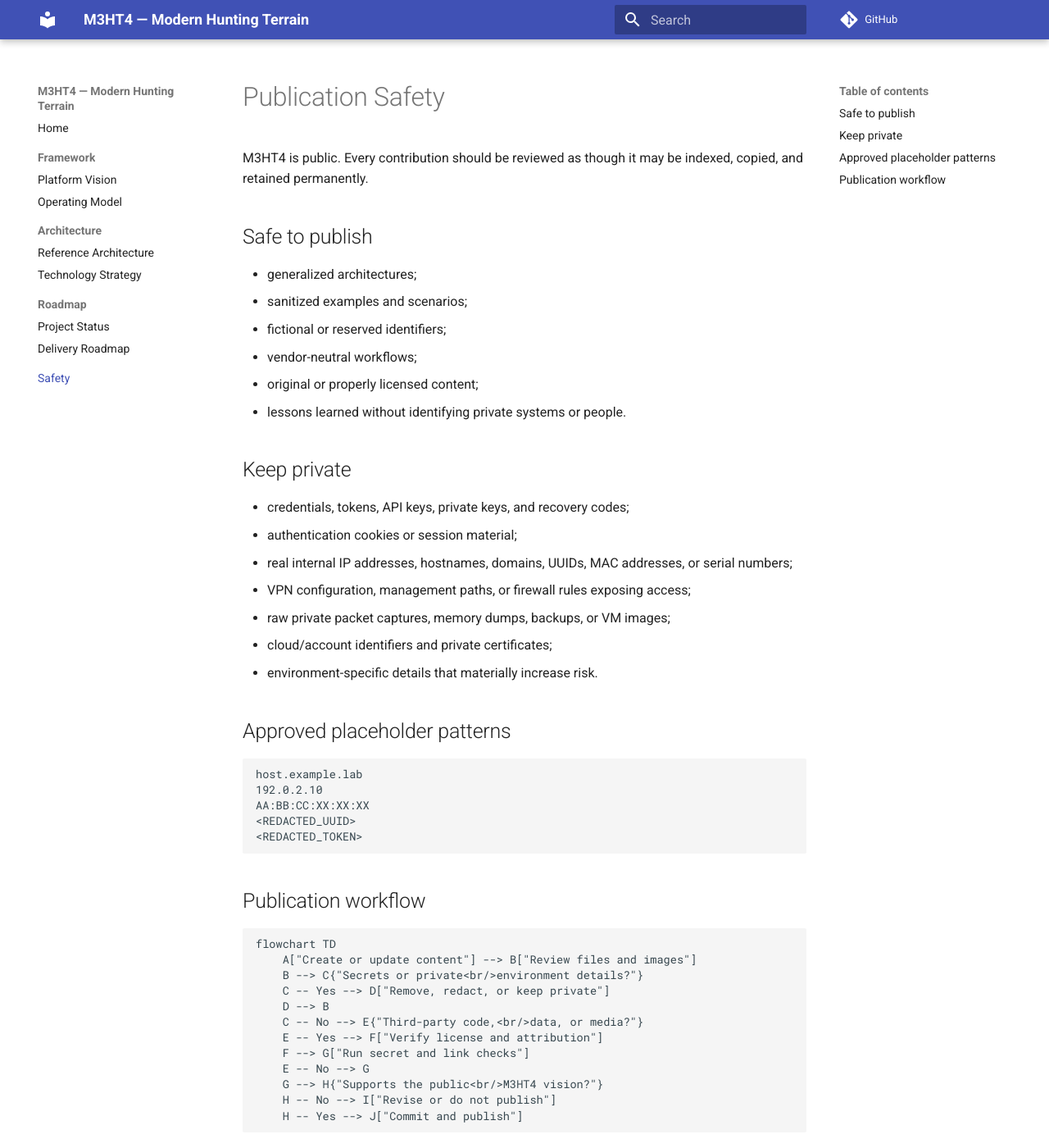
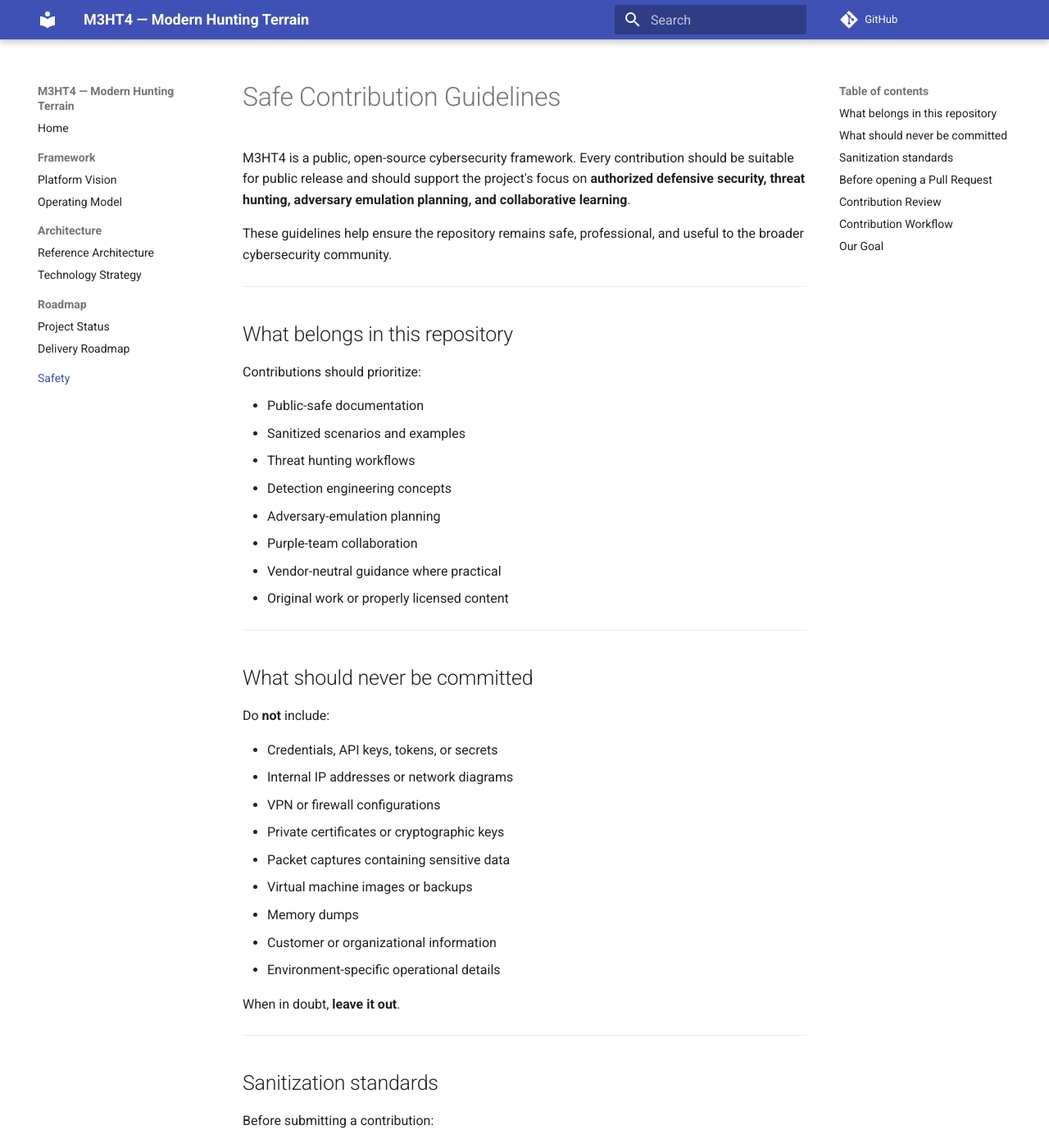
Before and after one commit to MehtaPar/M3HT4, an MkDocs documentation site: the page built from docs/security/publication-safety.md, in a window 1280 px wide and 1400 px high. Shown: the whole window at 82% size. Built offline with MkDocs 1.6.1 and Material for MkDocs 9.7.7, drawn with Linux system fonts in a browser that asks for light colours; comment, search, counter and statistics services are not loaded; some of the changed text lies outside the part shown.

Commit message:
Revise publication safety guidelines for clarity
Updated the publication safety guidelines to enhance clarity and organization. Added sections on sanitization standards, contribution workflow, and what should never be committed.

````diff
--- a/docs/security/publication-safety.md
+++ b/docs/security/publication-safety.md
@@ -1,27 +1,54 @@
-# Publication Safety
+# Safe Contribution Guidelines
 
-M3HT4 is public. Every contribution should be reviewed as though it may be indexed, copied, and retained permanently.
+M3HT4 is a public, open-source cybersecurity framework. Every contribution should be suitable for public release and should support the project's focus on **authorized defensive security, threat hunting, adversary emulation planning, and collaborative learning**.
 
-## Safe to publish
+These guidelines help ensure the repository remains safe, professional, and useful to the broader cybersecurity community.
 
-- generalized architectures;
-- sanitized examples and scenarios;
-- fictional or reserved identifiers;
-- vendor-neutral workflows;
-- original or properly licensed content;
-- lessons learned without identifying private systems or people.
+---
 
-## Keep private
+## What belongs in this repository
 
-- credentials, tokens, API keys, private keys, and recovery codes;
-- authentication cookies or session material;
-- real internal IP addresses, hostnames, domains, UUIDs, MAC addresses, or serial numbers;
-- VPN configuration, management paths, or firewall rules exposing access;
-- raw private packet captures, memory dumps, backups, or VM images;
-- cloud/account identifiers and private certificates;
-- environment-specific details that materially increase risk.
+Contributions should prioritize:
 
-## Approved placeholder patterns
+- Public-safe documentation
+- Sanitized scenarios and examples
+- Threat hunting workflows
+- Detection engineering concepts
+- Adversary-emulation planning
+- Purple-team collaboration
+- Vendor-neutral guidance where practical
+- Original work or properly licensed content
+
+---
+
+## What should never be committed
+
+Do **not** include:
+
+- Credentials, API keys, tokens, or secrets
+- Internal IP addresses or network diagrams
+- VPN or firewall configurations
+- Private certificates or cryptographic keys
+- Packet captures containing sensitive data
+- Virtual machine images or backups
+- Memory dumps
+- Customer or organizational information
+- Environment-specific operational details
+
+When in doubt, **leave it out**.
+
+---
+
+## Sanitization standards
+
+Before submitting a contribution:
+
+- Replace environment-specific information with placeholders.
+- Use fictional hostnames and reserved IP address ranges.
+- Remove any information that could identify a real environment.
+- Verify screenshots do not expose sensitive details.
+
+Example placeholders:
 
 ```text
 host.example.lab
@@ -31,19 +58,66 @@ AA:BB:CC:XX:XX:XX
 <REDACTED_TOKEN>
 ```
 
-## Publication workflow
+---
+
+## Before opening a Pull Request
+
+Use this checklist before submitting changes:
+
+- [ ] No credentials or secrets are included
+- [ ] No private infrastructure details are exposed
+- [ ] Examples are sanitized
+- [ ] Third-party content is properly licensed
+- [ ] Links render correctly
+- [ ] Documentation is clear and accurate
+- [ ] Content supports the M3HT4 framework
+
+---
+
+## Contribution Review
+
+Every contribution should improve at least one of the following:
+
+- 🔵 Blue Team workflows
+- 🔴 Red Team planning
+- 🟣 Purple Team collaboration
+- 🔎 Hunt
+- 🛡️ Detect
+- ♟️ Emulate
+- 📘 Train
+
+If a contribution doesn't strengthen one of these areas, it may not align with the goals of M3HT4.
+
+---
+
+## Contribution Workflow
 
 ```mermaid
 flowchart TD
-    A["Create or update content"] --> B["Review files and images"]
-    B --> C{"Secrets or private<br/>environment details?"}
-    C -- Yes --> D["Remove, redact, or keep private"]
+    A["Create contribution"] --> B["Review for sensitive information"]
+
+    B --> C{"Contains private or<br/>environment-specific data?"}
+
+    C -- Yes --> D["Sanitize or remove"]
     D --> B
-    C -- No --> E{"Third-party code,<br/>data, or media?"}
-    E -- Yes --> F["Verify license and attribution"]
-    F --> G["Run secret and link checks"]
-    E -- No --> G
-    G --> H{"Supports the public<br/>M3HT4 vision?"}
-    H -- No --> I["Revise or do not publish"]
-    H -- Yes --> J["Commit and publish"]
+
+    C -- No --> E{"Supports the M3HT4 framework?"}
+
+    E -- No --> F["Revise contribution"]
+
+    E -- Yes --> G["Verify links and formatting"]
+
+    G --> H["Open Pull Request"]
+
+    H --> I["Community Review"]
+
+    I --> J["Merge"]
 ```
+
+---
+
+## Our Goal
+
+M3HT4 is intended to be a trusted public resource for cybersecurity professionals, students, and researchers.
+
+Every contribution should improve the framework while protecting privacy, respecting licensing, and promoting responsible, authorized security practices.
````
